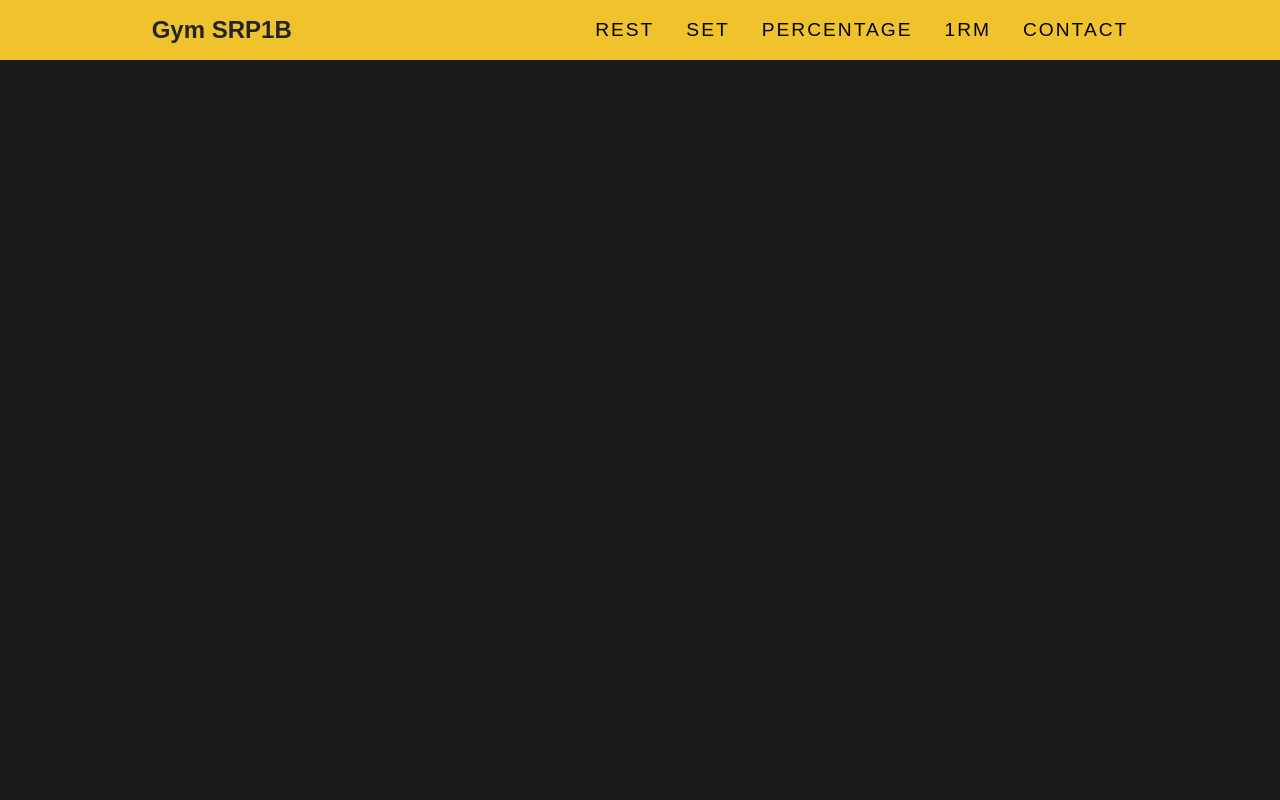
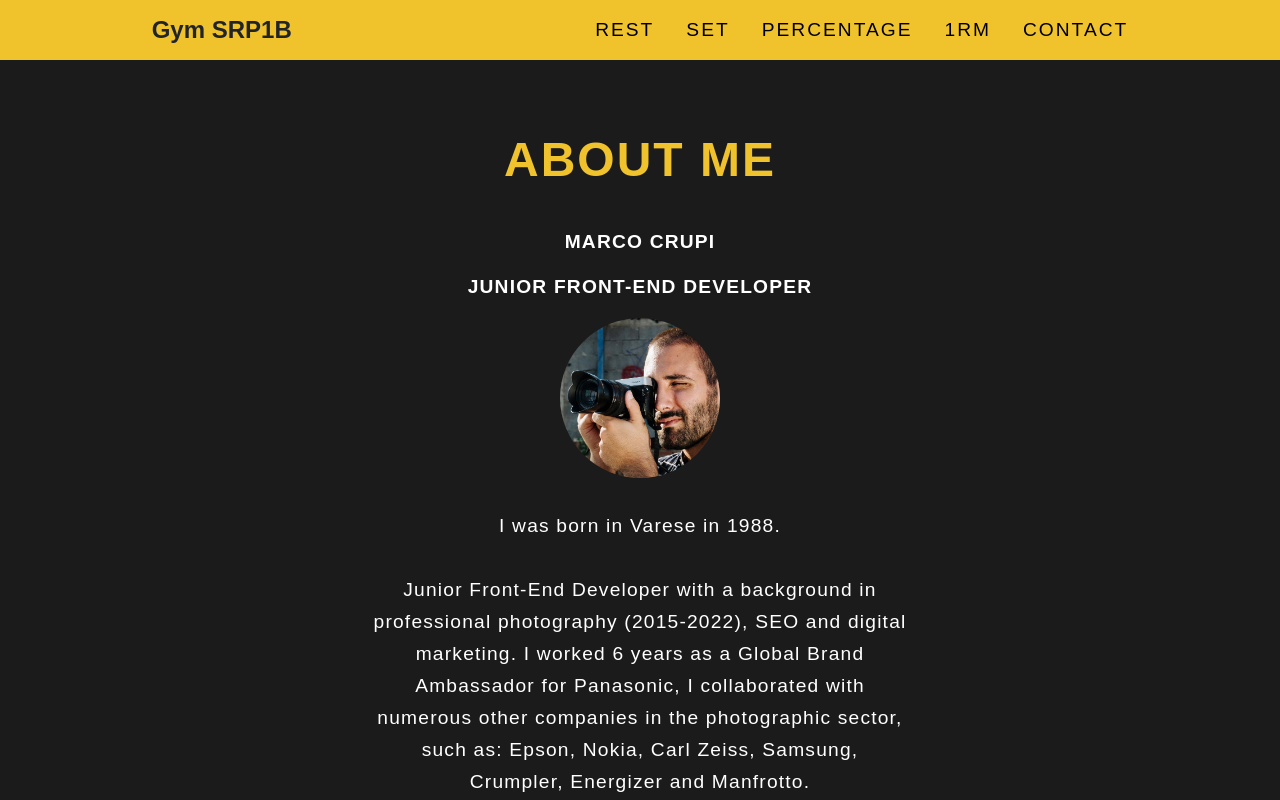
Before and after one commit to marcocrupi/gymsrp-react, a React (Create React App) app: page /gymsrp-react/contact in a window 1280 px wide. Built offline with nearby package versions, Linux system fonts and the light colour scheme.

Commit message:
add contact

```diff
--- a/src/CSS/contact.css
+++ b/src/CSS/contact.css
@@ -1,12 +1,46 @@
 .contact__container {
   display: flex;
   justify-content: center;
+  align-items: flex-start;
   min-height: 100vh;
-  padding: 2rem;
+  padding: 2rem 0;
 }
 
 .contact__components {
   display: flex;
   flex-direction: column;
   align-items: center;
+  width: 600px;
+  min-width: 320px;
 }
+
+.contact__photoMarcoCrupi {
+  width: 10rem;
+  border-radius: 100px;
+  padding: 2;
+}
+
+.contact__description p {
+  margin: 2rem 2rem;
+  color: white;
+  text-align: center;
+  line-height: 2rem;
+  font-size: 1.2rem;
+  letter-spacing: 1.2px;
+}
+
+.contact__name,.contact__role {
+  color: white;
+  text-align: center;
+  font-size: 1.2rem;
+  letter-spacing: 1.2px;
+  font-weight: bold;
+}
+
+.contact__email {
+  display: flex;
+  justify-content: center;
+  align-items: center;
+  width: 4rem;
+  height: 3rem;
+}
--- a/src/CSS/percentage.css
+++ b/src/CSS/percentage.css
@@ -2,7 +2,7 @@
   display: flex;
   justify-content: center;
   min-height: 100vh;
-  padding: 2rem;
+  padding: 2rem 0;
 }
 
 .percentage__components {
--- a/src/CSS/rm.css
+++ b/src/CSS/rm.css
@@ -2,7 +2,7 @@
   display: flex;
   justify-content: center;
   min-height: 100vh;
-  padding: 2rem;
+  padding: 2rem 0;
 }
 
 .rm__components {
--- a/src/CSS/set.css
+++ b/src/CSS/set.css
@@ -1,5 +1,5 @@
 .set__container {
-  padding: 2rem;
+  padding: 2rem 0;
   display: flex;
   justify-content: center;
   min-height: 100vh;
--- a/src/pages/contact.js
+++ b/src/pages/contact.js
@@ -1,10 +1,53 @@
 import React from "react";
-import "../CSS/contact.css"
+import "../CSS/contact.css";
+import photoCrupi from "../images/marco_crupi.jpg";
 
 function Contact() {
   return (
     <div className="contact__container">
-      <div className="contact__components"></div>
+      <div className="contact__components">
+        <div className="global__title">ABOUT ME</div>
+        <p className="contact__name">MARCO CRUPI</p>
+        <p className="contact__role">JUNIOR FRONT-END DEVELOPER</p>
+        <div>
+          <img
+            className="contact__photoMarcoCrupi"
+            src={photoCrupi}
+            alt="marco_crupi_foto"
+          />
+        </div>
+
+        <div className="contact__description">
+          <p>I was born in Varese in 1988. </p>
+          <p>
+            Junior Front-End Developer with a background in professional
+            photography (2015-2022), SEO and digital marketing. I worked 6 years
+            as a Global Brand Ambassador for Panasonic, I collaborated with
+            numerous other companies in the photographic sector, such as: Epson,
+            Nokia, Carl Zeiss, Samsung, Crumpler, Energizer and Manfrotto.
+          </p>
+        </div>
+        <div>
+          <a href="mailto:marcocrupi@hotmail.it">
+            <button className="contact__email btn btn-warning btn-lg shadow-none">
+              <svg
+                xmlns="http://www.w3.org/2000/svg"
+                fill="none"
+                viewBox="0 0 24 24"
+                strokeWidth={1.5}
+                stroke="currentColor"
+                className="w-6 h-6"
+              >
+                <path
+                  strokeLinecap="round"
+                  strokeLinejoin="round"
+                  d="M21.75 6.75v10.5a2.25 2.25 0 01-2.25 2.25h-15a2.25 2.25 0 01-2.25-2.25V6.75m19.5 0A2.25 2.25 0 0019.5 4.5h-15a2.25 2.25 0 00-2.25 2.25m19.5 0v.243a2.25 2.25 0 01-1.07 1.916l-7.5 4.615a2.25 2.25 0 01-2.36 0L3.32 8.91a2.25 2.25 0 01-1.07-1.916V6.75"
+                />
+              </svg>
+            </button>
+          </a>
+        </div>
+      </div>
     </div>
   );
 }
```
Also changed, not shown: src/images/marco_crupi.jpg (added).
